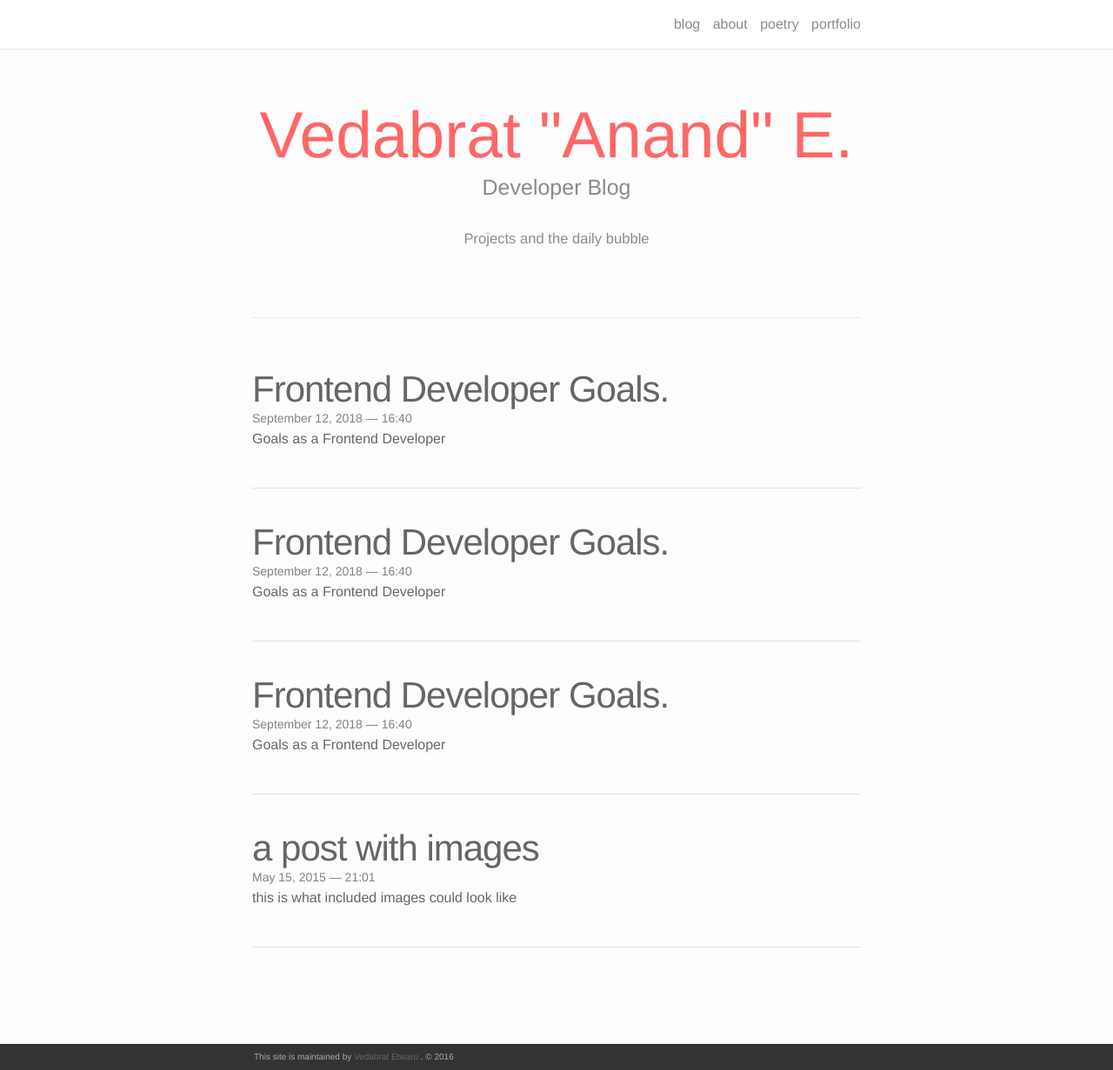
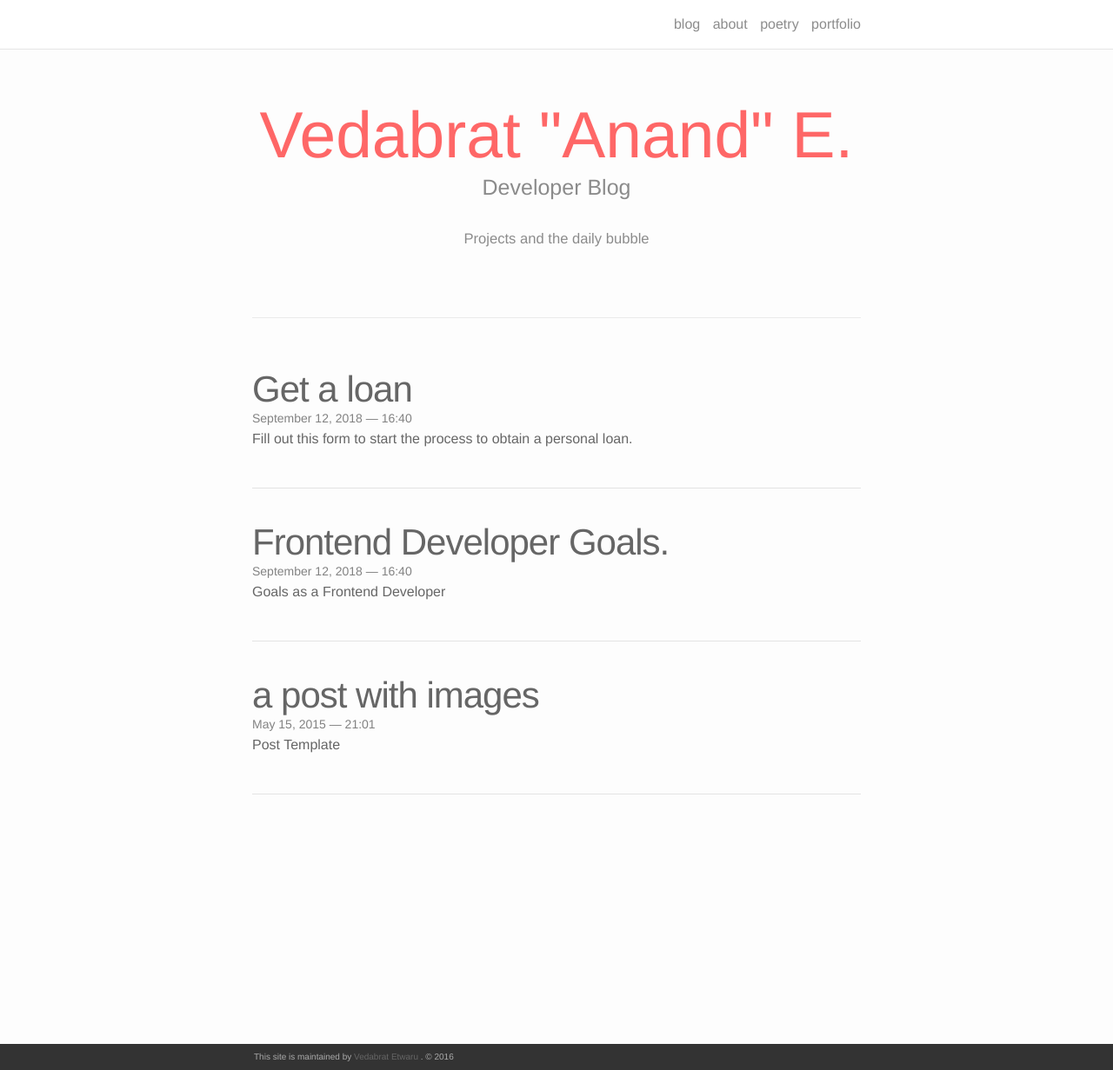
Before and after one commit to vedabrat/vedabrat.github.io, a Jekyll site: the page built from index.html, in a window 1280 px wide and 1231 px high. Shown: the whole window at 87% size. Built offline with Jekyll 4.4.1, drawn with Linux system fonts in a browser that asks for light colours; nearby versions of some CDN libraries; the list of posts is cut into pages by our own code.

Commit message:
blog updates

```diff
--- a/_posts/2015-05-15-title.markdown
+++ b/_posts/2015-05-15-title.markdown
@@ -2,9 +2,9 @@
 layout: post
 title:  a post with images
 date: 2015-05-15 21:01:00
-description: this is what included images could look like
+description: Post Template
 ---
-Jean shorts raw denim Vice normcore, art party High Life PBR skateboard stumptown vinyl kitsch. Fingerstache four loko meh 8-bit, tousled banh mi tilde forage Schlitz dreamcatcher twee 3 wolf moon. Chambray asymmetrical paleo salvia, sartorial umami four loko master cleanse drinking vinegar brunch.
+code snippits.
 
 <div class="img_row">
 	<img class="col three" src="/img/9.jpg">
--- a/_posts/2018-09-14-title.markdown
+++ b/_posts/2018-09-14-title.markdown
@@ -1,8 +1,8 @@
 ---
 layout: post
-title:  Frontend Developer Goals.
+title:  Get a loan
 date:   2018-09-12 16:40:16
-description: Goals as a Frontend Developer
+description: Fill out this form to start the process to obtain a personal loan.
 ---
 
 <form action="https://getsimpleform.com/messages?form_api_token=5364b7dc575df9a4449bde7d9e63a705" method="post">
```
Also changed, not shown: other parts of _posts/2015-05-15-title.markdown (+1 -3 lines), _posts/2015-03-15-title.markdown (deleted, +0 -24 lines), _posts/2018-09-12-title.markdown (+0 -13 lines).
